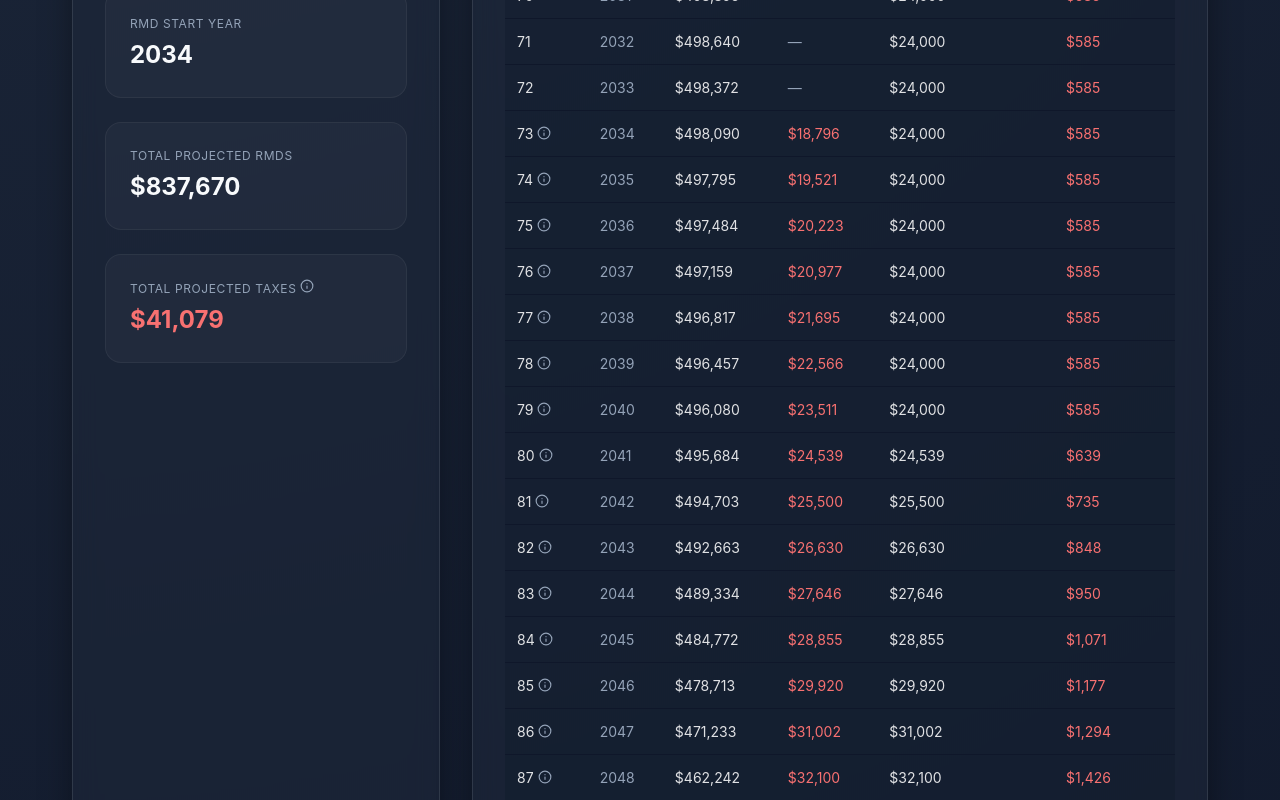
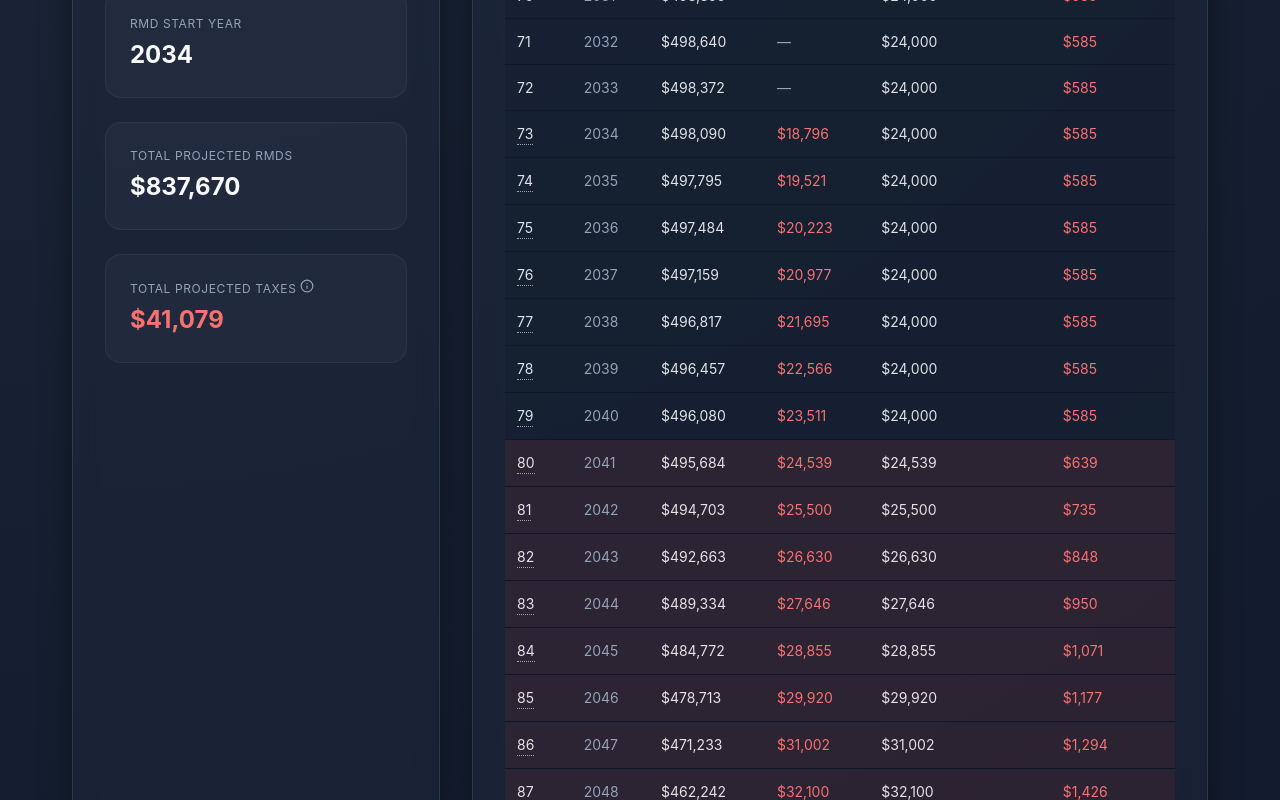
Before and after one commit to ecao310/rmd-projector, a React (Vite) app: page / in a window 1280 px wide. Shown: the part 1020-1820 px from the top of the page. Built offline with nearby package versions, Linux system fonts and the light colour scheme.

Commit message:
feat: enhance TooltipItem with alignment and width options, add conditional row styling, and display RMD percentage in age column

```diff
--- a/src/App.tsx
+++ b/src/App.tsx
@@ -12,12 +12,19 @@ import { calculateRMD, UNIFORM_LIFETIME_TABLE } from './utils/rmdTable';
 import { calculateTax, FilingStatus, STANDARD_DEDUCTION_2026, TAX_BRACKETS_2026 } from './utils/taxUtils';
 import { Info } from 'lucide-react';
 
-const TooltipItem: React.FC<{ text: string, alignRight?: boolean }> = ({ text, alignRight }) => (
-  <span className="tooltip-container">
-    <Info size={14} color="#94a3b8" />
-    <span className={`tooltip-text ${alignRight ? 'align-right' : ''}`}>{text}</span>
-  </span>
-);
+const TooltipItem: React.FC<{ text: string, alignRight?: boolean, alignLeft?: boolean, autoWidth?: boolean, children?: React.ReactNode }> = ({ text, alignRight, alignLeft, autoWidth, children }) => {
+  let classes = 'tooltip-text';
+  if (alignRight) classes += ' align-right';
+  if (alignLeft) classes += ' align-left';
+  if (autoWidth) classes += ' auto-width';
+
+  return (
+    <span className="tooltip-container" style={children ? { marginLeft: 0 } : undefined}>
+      {children || <Info size={14} color="#94a3b8" />}
+      <span className={classes}>{text}</span>
+    </span>
+  );
+};
 
 interface ProjectionData {
   year: number;
@@ -268,13 +275,18 @@ const App: React.FC = () => {
               </thead>
               <tbody>
                 {projection.map((d: ProjectionData) => (
-                  <tr key={d.age} style={{ borderBottom: '1px solid #0f172a' }}>
+                  <tr
+                    key={d.age}
+                    style={{
+                      borderBottom: '1px solid #0f172a',
+                      backgroundColor: d.rmd > annualWithdrawal ? 'rgba(239, 68, 68, 0.1)' : 'transparent'
+                    }}
+                  >
                     <td style={{ padding: '0.75rem' }}>
                       {d.rmd > 0 && UNIFORM_LIFETIME_TABLE[d.age] ? (
-                        <span style={{ display: 'inline-flex', alignItems: 'center' }}>
-                          {d.age}
-                          <TooltipItem text={`RMD: ${((1 / UNIFORM_LIFETIME_TABLE[d.age]) * 100).toFixed(2)}%`} />
-                        </span>
+                        <TooltipItem text={`RMD: ${((1 / UNIFORM_LIFETIME_TABLE[d.age]) * 100).toFixed(2)}%`} alignLeft autoWidth>
+                          <span style={{ borderBottom: '1px dotted #94a3b8' }}>{d.age}</span>
+                        </TooltipItem>
                       ) : (
                         d.age
                       )}
--- a/src/index.css
+++ b/src/index.css
@@ -222,6 +222,16 @@ button:hover {
   margin-left: 0;
 }
 
+.tooltip-text.align-left {
+  left: 0;
+  margin-left: -12px;
+}
+
+.tooltip-text.auto-width {
+  width: max-content;
+  max-width: 240px;
+}
+
 /* Tooltip arrow */
 .tooltip-text::after {
   content: "";
@@ -238,6 +248,11 @@ button:hover {
 .tooltip-text.align-right::after {
   left: auto;
   right: 12px;
+  margin-left: 0;
+}
+
+.tooltip-text.align-left::after {
+  left: 17px;
   margin-left: 0;
 }
 
```
